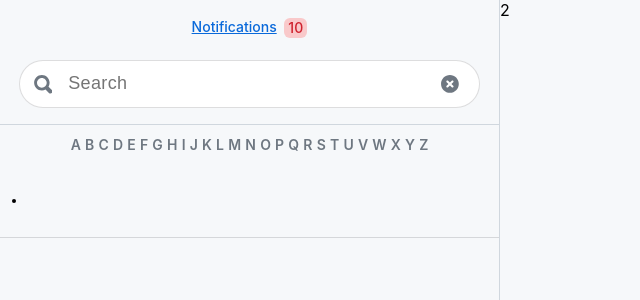
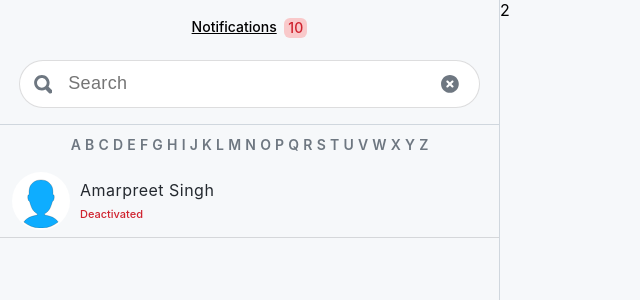
Before and after one commit to amarmanhala/humans, a Next.js app: page / in a window 1280 px wide. Shown: the top 300 px of the page, without its empty margins (0-640 px from the left). Built offline with nearby package versions, Linux system fonts and the light colour scheme; some icons are missing.

Commit message:
Update Human Card

```diff
--- a/package.json
+++ b/package.json
@@ -9,6 +9,8 @@
     "lint": "next lint"
   },
   "dependencies": {
+    "@primer/octicons": "^17.5.0",
+    "@primer/octicons-react": "^17.5.0",
     "next": "12.3.0",
     "react": "18.2.0",
     "react-dom": "18.2.0"
--- a/src/components/HumanCard.js
+++ b/src/components/HumanCard.js
@@ -1,10 +1,22 @@
 import React from 'react'
 import styles from "./HumanCard.module.css"
+import {ChevronRightIcon} from "@primer/octicons-react"
 
 export default function HumanCard() {
   return (
     <div className={styles.wrapper}><div className={styles.innerWrapper}>
-      <div className={styles.avatarWrapper}></div>
+      <div className={styles.avatarWrapper}>
+      <div className={styles.innerAvatarWrapper}><svg version="1.1" x="0px" y="0px" viewBox="0 -5 90 90"><path fill="#0EADFF" stroke="rgba(0,0,0,0.2)" stroke-width="1.5" d="M45,85.1c10.8,0,20.8-3.8,28.6-10.2c-1.4-2.1-3-3.6-4.7-5c-5.2-4.1-12.6-5.6-17.7-6.5l-0.2-2 c7.8-4.6,9.7-9.5,12.8-19.8l0.1-0.7c0,0,2.7-1.1,3.1-6.1c0.6-6.8-2.2-4.8-2.2-5.3C65.1,26,65,21.4,64,18c-2.1-7.3-9.2-13.1-19-13.1 S28.1,10.6,26,18c-1,3.4-1.1,8-0.8,11.6c0,0.5-2.7-1.5-2.2,5.3c0.4,5,3.1,6.1,3.1,6.1l0.1,0.7c3.1,10.3,5,15.2,12.8,19.8l-0.2,2 c-5,0.9-12.5,2.4-17.7,6.5c-1.7,1.4-3.3,2.9-4.7,5C24.2,81.3,34.2,85.1,45,85.1z"></path></svg></div>
+      </div>
+
+<div className={styles.detailWrapper}>
+  <span className={styles.name}>Amarpreet Singh</span>
+  <span className={styles.status}>Deactivated</span>
+</div>
+<div className={styles.actionsWrapper}>
+<ChevronRightIcon size="small" fill="var(--fg-muted)" />
+</div>
+
       </div></div>
   )
 }
--- a/src/components/HumanCard.module.css
+++ b/src/components/HumanCard.module.css
@@ -1,5 +1,4 @@
 .wrapper {
-  background-color: aquamarine;
   height: 72px;
   width: 100%;
 }
@@ -12,12 +11,46 @@
   height: 74px;
   width: 100%;
   box-sizing: border-box;
-    background: var(--bg);
+
   border-block-end: 0.5px solid var(--border-secondary);
+}
+.innerWrapper:hover {
+  background-color: var(--bg-secondary);
 }
 .avatarWrapper {
   flex-shrink: 0;
   border-radius: 50%;
-  background: #000;
+  background: var(--bg-secondary);
   border: 2px solid #0000;
 }
+.innerAvatarWrapper {
+  width: 54px;
+  height: 54px;
+}
+.detailWrapper {
+  display: flex;
+    flex-direction: column;
+    flex: 1;
+    height: 54px;
+    width: 0;
+    margin-inline-start: 10px;
+    justify-content: space-evenly;
+}
+.name {
+  overflow: hidden;
+    white-space: nowrap;
+    text-overflow: ellipsis;
+    color: var(--fg);
+    letter-spacing: 0.03em;
+}
+.actionsWrapper {
+  flex-shrink: 0;
+    align-self: center;
+    margin-inline-start: 12px;
+
+}
+.status {
+  color: var(--danger-emphasis);
+  font-size: 11px;
+  font-weight: 500;
+}
--- a/styles/globals.css
+++ b/styles/globals.css
@@ -14,7 +14,7 @@
 --border:#d0d7de;
 --border-muted: hsla(210,18%,87%,1);
 --border-secondary: rgba(27,31,36,0.15);
---border-attention: #e3b341;
+--border-attention: #e3b341
 /* Accent */
 --accent-fg: #0969da;
 --accent-emphasis: #0969da;
```
Also changed, not shown: 2 other files (tests, documents, lock files or other folders). Lines whose indentation alone changed are shown as unchanged.
